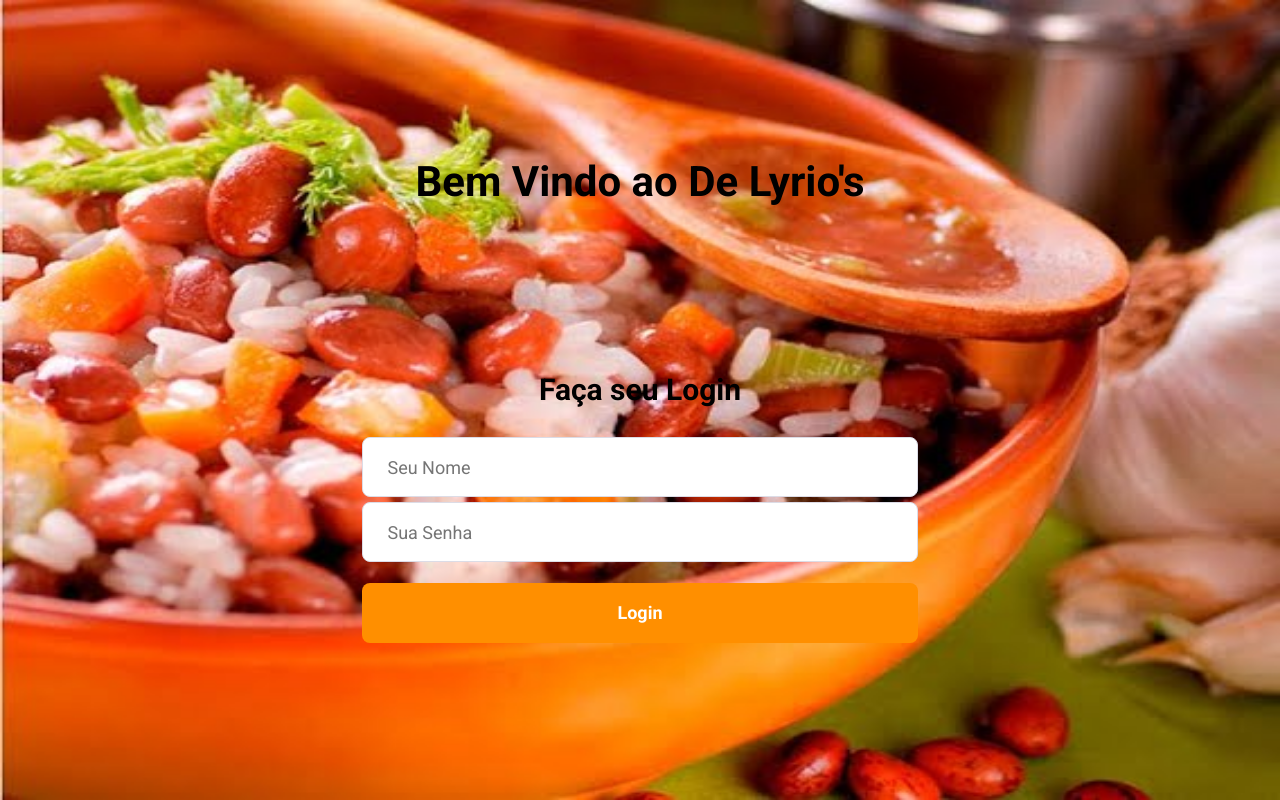
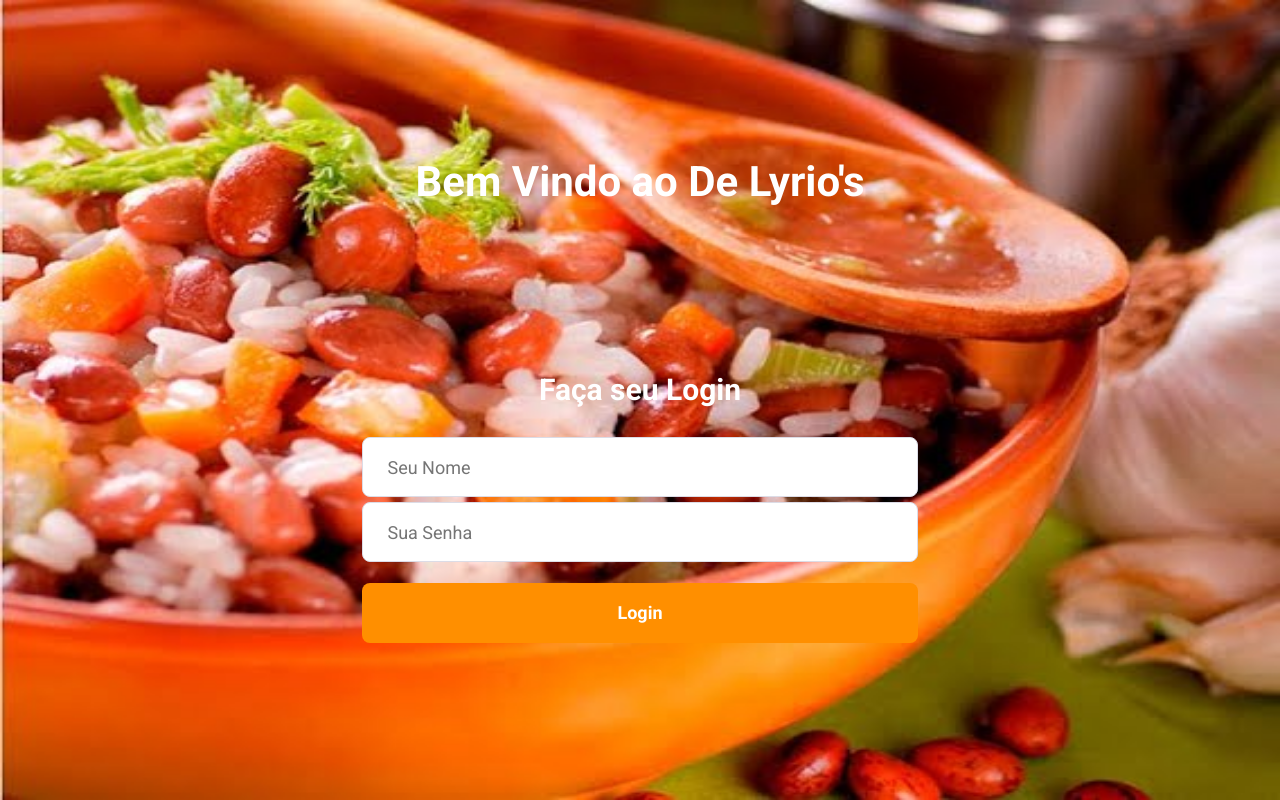
Before and after one commit to victorgrodriguesm7/delyrio-s, a React (Create React App) app in the folder frontend/: page / in a window 1280 px wide. Built offline with nearby package versions, Linux system fonts and the light colour scheme.

Commit message:
h1 é branco para facilitar a visualização

```diff
--- a/frontend/src/Pages/Logon/style.css
+++ b/frontend/src/Pages/Logon/style.css
@@ -1,7 +1,3 @@
-h1 {
-    color: #f0f0f5;
-}
-
 .logon-container {
     width: 100%;
     height: 100vh;
@@ -20,6 +16,7 @@ h1 {
     font-size: 30px;
     margin-bottom: 30px;
     text-align: center;
+    color: #ffffff;
 }
 
 .logon-container section h1 {
@@ -27,4 +24,5 @@ h1 {
     margin-bottom: 30%;
     max-height: 400px;
     text-align: center;
+    color: #ffffff;
 }
```
